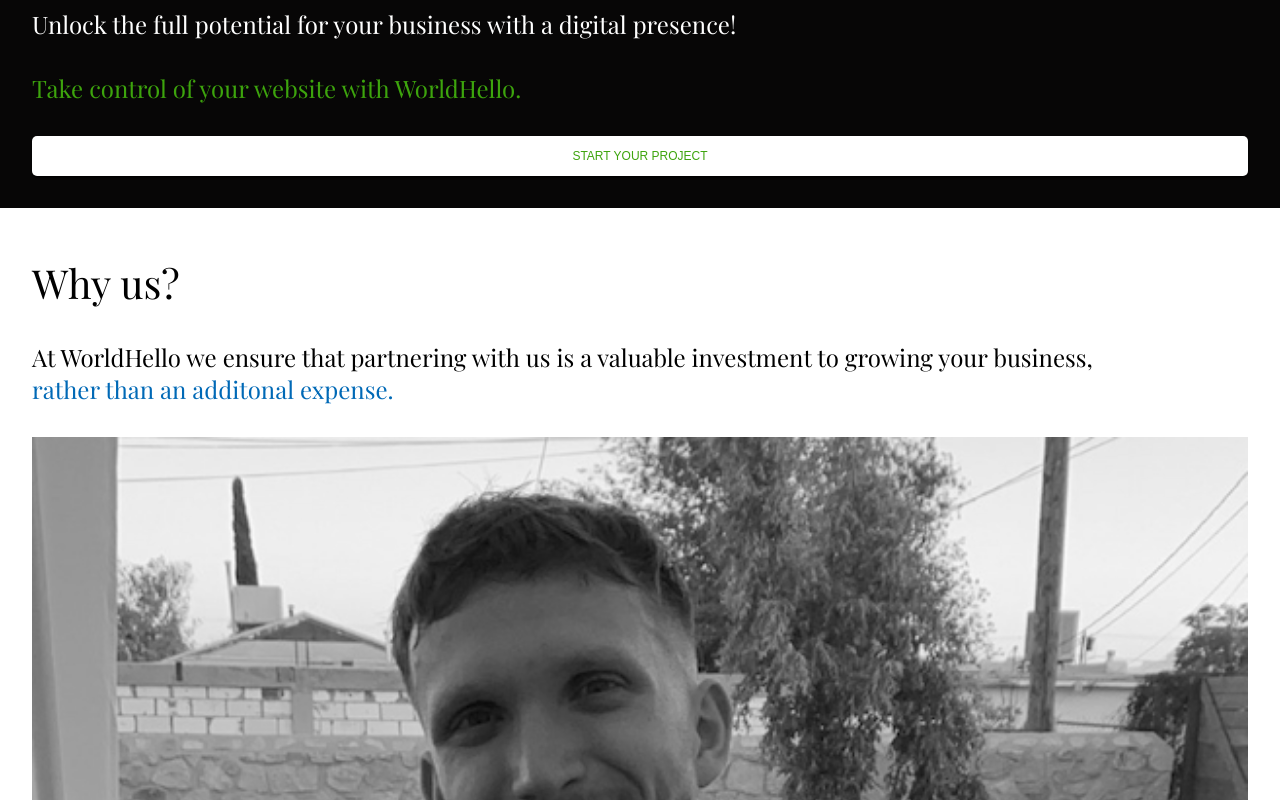
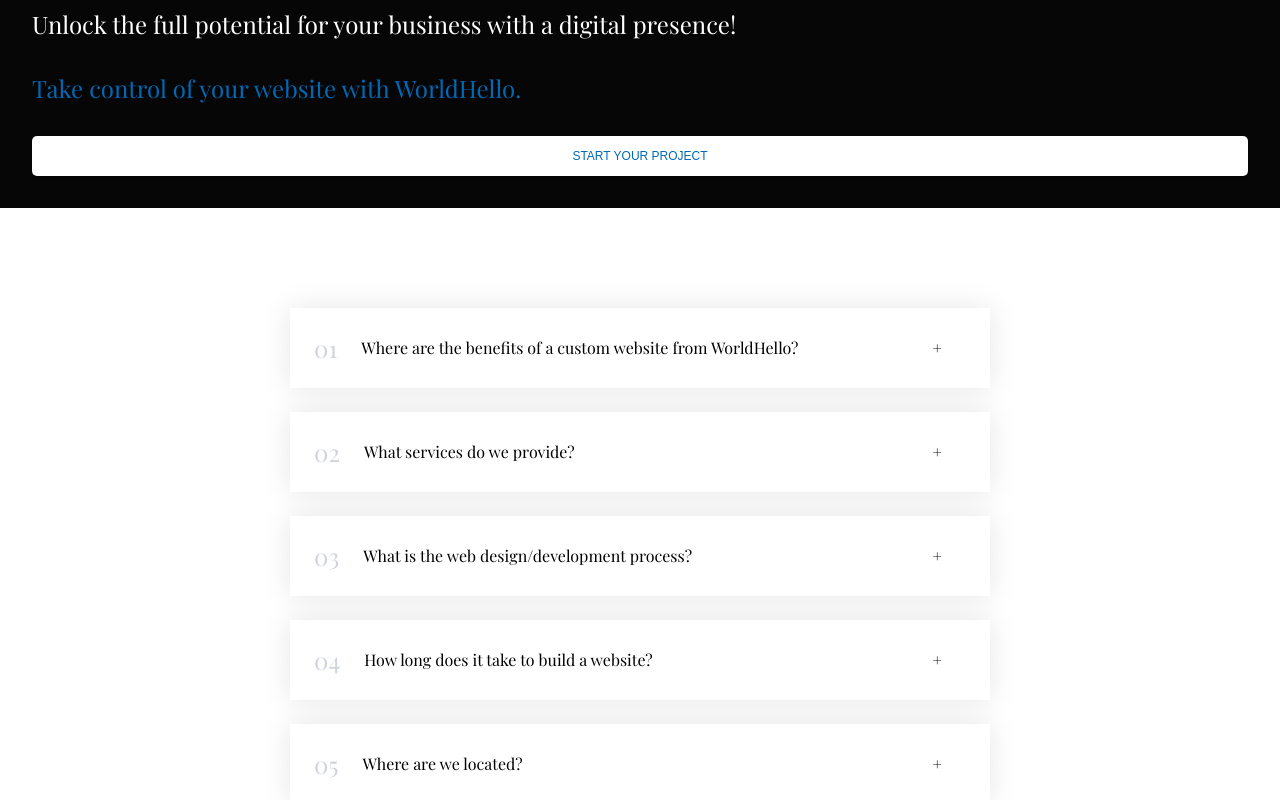
Before and after one commit to gtzjesus/WorldHello, a React (Vite) app: page / in a window 1280 px wide. Shown: the part 2280-3080 px from the top of the page. Built offline with nearby package versions, Linux system fonts and the light colour scheme; no server answers; the database is empty.

Commit message:
FAQs component addition using state for interactions with users

```diff
--- a/src/App.jsx
+++ b/src/App.jsx
@@ -31,7 +31,7 @@ function App() {
   const [header, setHeader] = useState(false);
   // FUNCTION TO change state on scroll
   const changeHeader = () => {
-    if (window.scrollY >= 5) {
+    if (window.scrollY >= 25) {
       setHeader(true);
     } else {
       setHeader(false);
--- a/src/context/DesignsContext.jsx
+++ b/src/context/DesignsContext.jsx
@@ -1,7 +1,7 @@
 import { createContext } from 'react';
 import useDesigns from '../features/carousel/useDesigns';
 
-// CREATE CONTEXT API
+// CREATE CONTEXT API (for designs)
 const DesignsContext = createContext();
 function DesignsProvider({ children }) {
   // CUSTOM HOOK TO GRAB designs
--- /dev/null
+++ b/src/features/faqs/Faqs.jsx
@@ -0,0 +1,49 @@
+import styled from 'styled-components';
+import FaqsItem from './FaqsItem';
+import { useState } from 'react';
+// FAQs
+const faqs = [
+  {
+    title: 'Where are the benefits of a custom website from WorldHello?',
+    text: 'Lorem ipsum dolor sit amet consectetur, adipisicing elit. Accusantium, quaerat temporibus quas dolore provident nisi ut aliquid ratione beatae sequi aspernatur veniam repellendus.',
+  },
+  {
+    title: 'What services do we provide?',
+    text: 'Pariatur recusandae dignissimos fuga voluptas unde optio nesciunt commodi beatae, explicabo natus.',
+  },
+  {
+    title: 'What is the web design/development process?',
+    text: 'Excepturi velit laborum, perspiciatis nemo perferendis reiciendis aliquam possimus dolor sed! Dolore laborum ducimus veritatis facere molestias!',
+  },
+  {
+    title: 'How long does it take to build a website?',
+    text: 'Excepturi velit laborum, perspiciatis nemo perferendis reiciendis aliquam possimus dolor sed! Dolore laborum ducimus veritatis facere molestias!',
+  },
+  {
+    title: 'Where are we located?',
+    text: 'Excepturi velit laborum, perspiciatis nemo perferendis reiciendis aliquam possimus dolor sed! Dolore laborum ducimus veritatis facere molestias!',
+  },
+];
+
+const StyledFaqs = styled.div``;
+function Faqs() {
+  // STATE to OPEN and CLOSE faqs
+  const [currentOpen, setCurrentOpen] = useState(null);
+  return (
+    <div className="accordion">
+      {faqs.map((element, index) => (
+        <FaqsItem
+          currentOpen={currentOpen}
+          onOpen={setCurrentOpen}
+          title={element.title}
+          num={index}
+          key={element.title}
+        >
+          {element.text}
+        </FaqsItem>
+      ))}
+    </div>
+  );
+}
+
+export default Faqs;
--- /dev/null
+++ b/src/features/faqs/FaqsItem.jsx
@@ -0,0 +1,18 @@
+function FaqsItem({ num, title, currentOpen, onOpen, children }) {
+  const isOpen = num === currentOpen;
+
+  // HELPER FUNCTION TO HANDLE toggle
+  function handleToggle() {
+    onOpen(isOpen ? null : num);
+  }
+  return (
+    <div className={`item ${isOpen ? 'open' : ''}`} onClick={handleToggle}>
+      <p className="number">{num < 9 ? `0${num + 1}` : num + 1}</p>
+      <p>{title}</p>
+      <p>{isOpen ? '-' : '+'}</p>
+      {isOpen && <div className="content-box">{children}</div>}
+    </div>
+  );
+}
+
+export default FaqsItem;
--- a/src/features/presence/Presence.jsx
+++ b/src/features/presence/Presence.jsx
@@ -14,12 +14,12 @@ const Information = styled.div`
 `;
 const Intro = styled.div`
   text-transform: uppercase;
-  color: var(--color-green);
+  color: var(--color-blue);
   opacity: 0.75;
 `;
 
 const Special = styled.span`
-  color: var(--color-green);
+  color: var(--color-blue);
 `;
 
 const Title = styled.span`
@@ -48,7 +48,7 @@ function Presence() {
           <br />
           <Special>Take control of your website with WorldHello.</Special>
         </Description>
-        <Button variation="secondary" size="small">
+        <Button variation="primary" size="small">
           Start your project
         </Button>
       </Information>
--- a/src/pages/landing/Landing.jsx
+++ b/src/pages/landing/Landing.jsx
@@ -4,6 +4,7 @@ import Vital from '../../features/vital/Vital';
 import Company from '../../features/company/Company';
 import Presence from '../../features/presence/Presence';
 import Footer from '../../features/footer/Footer';
+import Faqs from '../../features/faqs/Faqs';
 
 function Landing() {
   return (
@@ -12,6 +13,7 @@ function Landing() {
       <Carousel />
       <Vital />
       <Presence />
+      <Faqs />
       <Company />
       <Footer />
     </>
--- a/src/services/apiDesigns.js
+++ b/src/services/apiDesigns.js
@@ -4,5 +4,7 @@ export async function getDesigns() {
   const { data: designs, error } = await supabase.from('designs').select('*');
 
   if (error) throw new Error('Designs could not be fetched');
+  console.log(designs);
+
   return designs;
 }
--- a/src/styles/App.css
+++ b/src/styles/App.css
@@ -26,3 +26,66 @@ hr {
   background: var(--color-white);
   border-radius: 10px;
 }
+
+/* // FAQS */
+
+.accordion {
+  width: 700px;
+  margin: 100px auto;
+  display: flex;
+  flex-direction: column;
+  gap: 24px;
+}
+
+.item {
+  box-shadow: 0 0 30px rgba(0, 0, 0, 0.1);
+  padding: 20px 24px;
+  padding-right: 48px;
+  cursor: pointer;
+  border-top: 4px solid #fff;
+  border-bottom: 4px solid #fff;
+
+  display: grid;
+  grid-template-columns: auto 1fr auto;
+  column-gap: 24px;
+  row-gap: 32px;
+  align-items: center;
+}
+
+.number {
+  font-size: 24px;
+  font-weight: 500;
+  color: #ced4da;
+}
+
+.title,
+.icon {
+  font-size: 24px;
+  font-weight: 500;
+}
+
+.content-box {
+  grid-column: 2 / -1;
+  padding-bottom: 16px;
+  line-height: 1.6;
+}
+
+.content-box ul {
+  color: #868e96;
+  margin-left: 16px;
+  margin-top: 16px;
+
+  display: flex;
+  flex-direction: column;
+  gap: 12px;
+}
+
+/* OPEN STATE */
+.open {
+  border-top: 4px solid #087f5b;
+}
+
+.open .number,
+.open .title {
+  color: #087f5b;
+}
--- a/src/styles/GlobalStyles.js
+++ b/src/styles/GlobalStyles.js
@@ -2,6 +2,13 @@ import { createGlobalStyle } from 'styled-components';
 
 const GlobalStyles = createGlobalStyle`
 :root {
+
+
+  /* Responsive Designs */
+    $bp-large: 78.15em; // 1250px
+    $bp-medium: 61.25em; // 980px
+    $bp-small: 40em; // 600px
+    $bp-smallest: 31.25em; // 500px
 
   /* Width && Height */
     --width-description: 80%;
```
Lines whose indentation alone changed are shown as unchanged.
